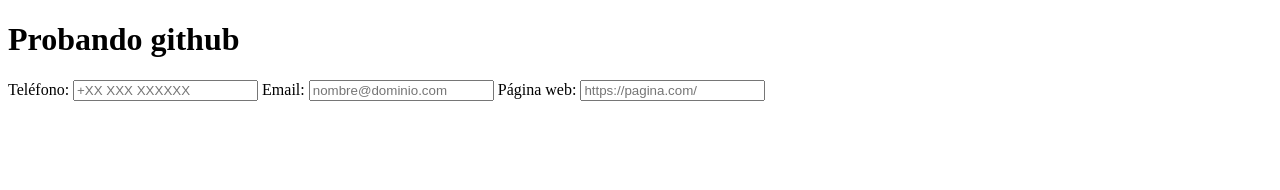
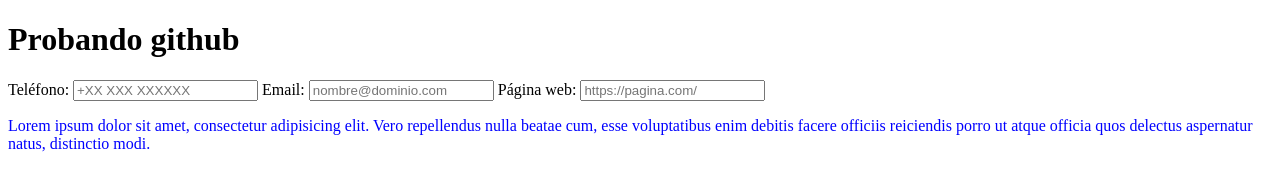
Before and after one commit to pgrl77/prueba2, a plain HTML site: page index.html in a window 1280 px wide. Drawn offline with Linux system fonts and the light colour scheme.

Commit message:
Update index.html
se agrego un párrafo en azul

```diff
--- a/index.html
+++ b/index.html
@@ -20,5 +20,7 @@
         Página web:
         <input type="url" name="web" placeholder="https://pagina.com/" />
       </form>
+
+    <p style="color:blue">Lorem ipsum dolor sit amet, consectetur adipisicing elit. Vero repellendus nulla beatae cum, esse voluptatibus enim debitis facere officiis reiciendis porro ut atque officia quos delectus aspernatur natus, distinctio modi.</p>
 </body>
 </html>
```
